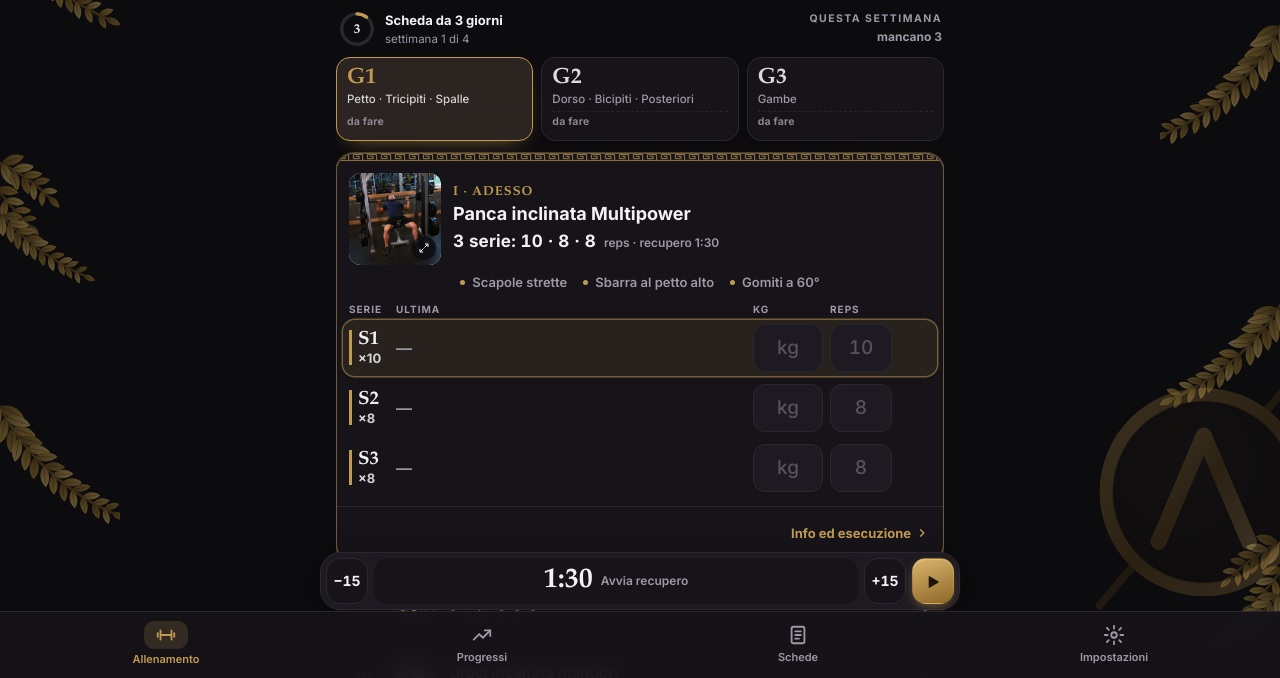
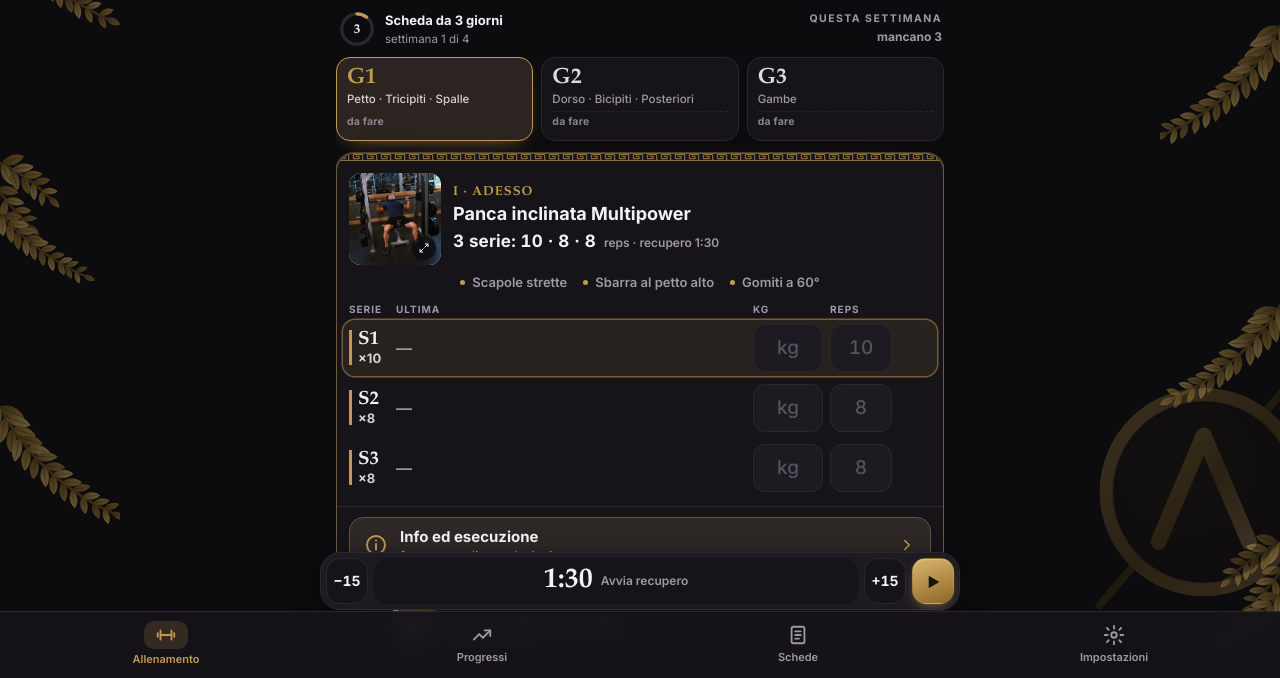
Before and after one commit to gianlucabrandi42-netizen/Palestra, a plain HTML site: page index.html in a window 1280 px wide. Both pictures are taken after a click on the button "Sparta". Shown: the part 121-799 px from the top of the page. Drawn offline with nearby package versions, Linux system fonts and the light colour scheme; a web font is replaced by a local one.

Commit message:
Tasto Info ed esecuzione grande e ben toccabile
Co-Authored-By: Claude Opus 5.5 <noreply@anthropic.com>
Claude-Session: https://claude.ai/code/session_01PxcyaTT9uoPjSUo7s3N8fC

```diff
--- a/app.js
+++ b/app.js
@@ -656,7 +656,7 @@ function renderLog0() {
       ${load ? `<p class="advice ${load.c}"><span>Consiglio</span>${load.t}</p>` : ""}
       <div class="exfoot"><button class="btn sm" data-copy>⚡ Usa kg suggeriti</button>
         ${manual ? `<button class="more" data-close>Chiudi</button>` : ""}
-        <button class="more" data-more aria-haspopup="dialog">Info ed esecuzione<svg viewBox="0 0 24 24"><path d="M9 6l6 6-6 6"/></svg></button></div>
+        <button class="infobtn" data-more aria-haspopup="dialog"><svg viewBox="0 0 24 24" class="ib-i"><circle cx="12" cy="12" r="9"/><path d="M12 11v5.5M12 7.6v.01"/></svg><span><b>Info ed esecuzione</b><small>foto · muscoli · regolazioni</small></span><svg viewBox="0 0 24 24" class="ib-c"><path d="M9 6l6 6-6 6"/></svg></button></div>
       <div class="panel" hidden><div class="exinfo">
         ${ex.setup === false ? "" : `<div class="ir setup"><label class="il" for="su-${ex.key}">Regolazioni</label><div class="iv"><input id="su-${ex.key}" autocomplete="off" placeholder="+ aggiungi (es. sedile 4)"></div></div>`}
         ${ex.tec ? `<div class="ir"><span class="il">Schema</span><div class="iv tecv">${esc(ex.tec)}</div></div>` : ""}
--- a/style.css
+++ b/style.css
@@ -898,3 +898,18 @@ html[data-theme="green"] .is-box{border-top:2px solid color-mix(in srgb,var(--ac
 .is-c{padding-bottom:12px}
 .is-c .muscles{order:-1}
 .is-x{width:40px;height:40px;top:14px;font-size:17px}
+/* piede della scheda: "Info ed esecuzione" grande e ben toccabile (17/11/2026) */
+.exfoot{display:grid;grid-template-columns:1fr auto;gap:8px;padding:10px 12px 12px}
+.exfoot .infobtn{grid-column:1/-1;order:-1}
+.exfoot [data-copy]{justify-self:start}
+.exfoot [data-close]{margin-left:0;justify-self:end}
+.infobtn{display:flex;align-items:center;gap:12px;width:100%;min-height:56px;padding:8px 14px;border-radius:14px;text-align:left;
+  border:1px solid color-mix(in srgb,var(--accent) 38%,var(--line));background:color-mix(in srgb,var(--accent) 10%,var(--raised));color:var(--ink)}
+.infobtn:active{background:color-mix(in srgb,var(--accent) 20%,var(--raised))}
+.infobtn span{flex:1;display:grid;gap:1px;min-width:0}
+.infobtn b{font-size:15px;font-weight:800}
+.infobtn small{font-size:12px;color:var(--muted);font-weight:600}
+.infobtn svg{fill:none;stroke:currentColor;stroke-width:2;stroke-linecap:round;stroke-linejoin:round;flex:none}
+.infobtn .ib-i{width:24px;height:24px;color:var(--accent)}
+.infobtn .ib-c{width:18px;height:18px;color:var(--accent)}
+html[data-theme="sparta"] .infobtn .ib-i,html[data-theme="sparta"] .infobtn .ib-c{color:var(--gold)}
```
Also changed, not shown: sw.js (+1 -1 lines), 1 other file.
